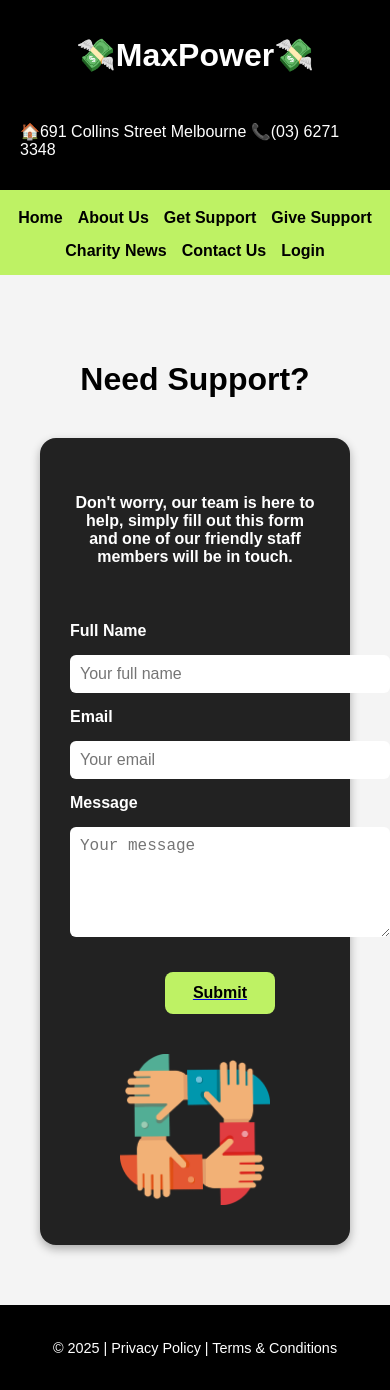
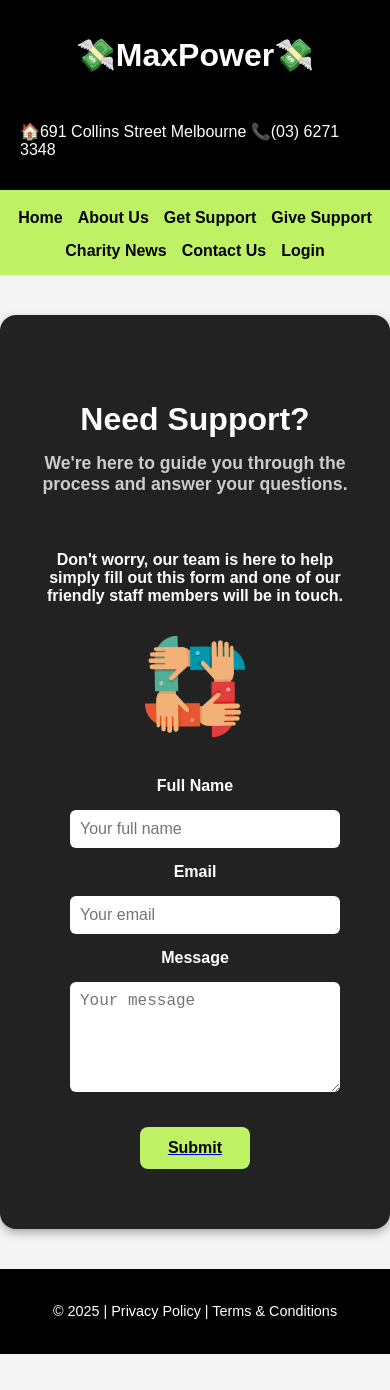
Before and after one commit to sneakzttv/ITO5032-Assignment-Repo, a Vue app: page /get-support in a window 390 px wide. After the commit the page ends 1354 px from the top, so only its background shows below. Built offline with nearby package versions, Linux system fonts and the light colour scheme.

Commit message:
Visual fixes
Corrected boxes.
Unified text sizes.

```diff
--- a/src/components/GetSupportPage.vue
+++ b/src/components/GetSupportPage.vue
@@ -2,19 +2,20 @@
   <main class="get-support-content">
     <div class="get-support-title">
       <h2>Need Support?</h2>
+      <p>We're here to guide you through the process and answer your questions.</p>
     </div>
 
     <div class="get-support-content-row">
-      <!-- Left text -->
-      <div class="get-support-content-left">
+      <div class="get-support-left-box">
         <p>
-          Don't worry, our team is here to help, simply fill out this form and one of our friendly
+          Don't worry, our team is here to help simply fill out this form and one of our friendly
           staff members will be in touch.
         </p>
+        <img src="../images/helping-hands.png" alt="Helping Hands" />
       </div>
 
-      <!-- Middle form -->
-      <div class="get-support-content-middle">
+      <!-- Right form -->
+      <div class="get-support-content-right">
         <form class="support-form">
           <label for="name">Full Name</label>
           <input type="text" id="name" name="name" placeholder="Your full name" required />
@@ -33,11 +34,6 @@
           </router-link>
         </form>
       </div>
-
-      <!-- Right image -->
-      <div class="get-support-content-right">
-        <img src="../images/helping-hands.png" />
-      </div>
     </div>
   </main>
 </template>
--- a/src/style/main.css
+++ b/src/style/main.css
@@ -193,14 +193,31 @@ footer {
 /* ===== GET SUPPORT PAGE ===== */
 .get-support-content {
   max-width: 1200px;
-  margin: 0 auto;
+  margin: 40px auto;
   padding: 60px 40px;
+  background-color: #222;
+  border-radius: 16px;
+  color: white;
+  box-shadow: 0 4px 10px rgba(0, 0, 0, 0.3);
+}
+
+.get-support-title {
+  text-align: center;
+  margin-bottom: 40px;
 }
 
 .get-support-title h2 {
   font-size: 2rem;
-  margin-bottom: 40px;
-  text-align: center;
+  margin-bottom: 15px;
+  color: white;
+}
+
+.get-support-title p {
+  font-size: 1.1rem;
+  color: #ccc;
+  max-width: 700px;
+  margin: 0 auto;
+  font-weight: bold;
 }
 
 .get-support-content-row {
@@ -208,27 +225,109 @@ footer {
   gap: 40px;
   flex-wrap: wrap;
   align-items: center;
-
-  background-color: #222;
-  color: #fff;
-  border-radius: 16px;
-  padding: 40px 30px;
-  box-shadow: 0 4px 10px rgba(0, 0, 0, 0.3);
+  font-weight: bold;
+  text-align: center;
 }
 
 .get-support-content-left {
   flex: 1;
+  min-width: 150px;
+  display: flex;
+  justify-content: center;
+  align-items: center;
+}
+
+.get-support-content-left img {
+  width: 120px;
+  height: auto;
+  border-radius: 12px;
+}
+
+.get-support-content-right {
+  flex: 1;
   min-width: 250px;
+}
+
+.get-support-content-right form {
   display: flex;
-  align-items: center;
-  justify-content: center;
-  text-align: center;
+  flex-direction: column;
+  gap: 15px;
+}
+
+.get-support-content-right label {
   font-weight: bold;
 }
 
-.get-support-content-middle {
+.get-support-content-right input,
+.get-support-content-right textarea {
+  padding: 10px;
+  border-radius: 6px;
+  border: none;
+  font-size: 1rem;
+  width: 100%;
+}
+
+.get-support-content-right input:focus,
+.get-support-content-right textarea:focus {
+  outline: 2px solid #bef264;
+}
+
+.get-support-content-right button {
+  background: #bef264;
+  color: #000;
+  font-weight: bold;
+  padding: 12px 28px;
+  border: none;
+  border-radius: 8px;
+  font-size: 1rem;
+  cursor: pointer;
+  margin-top: 10px;
+  transition: 0.2s;
+}
+
+.get-support-content-right button:hover {
+  background: #a3e635;
+}
+
+.get-support-left-box {
   flex: 1;
-  min-width: 300px;
+  max-width: 500px;
+  display: flex;
+  flex-direction: column;
+  align-items: center;
+  text-align: center;
+  gap: 15px;
+}
+
+.get-support-left-box img {
+  width: 250px;
+  height: auto;
+}
+
+/* ===== RESPONSIVE ===== */
+@media (max-width: 900px) {
+  .get-support-content-row {
+    flex-direction: column;
+    text-align: center;
+  }
+
+  .get-support-content-left,
+  .get-support-content-right {
+    min-width: 100%;
+  }
+
+  .get-support-content-left img {
+    width: 120px;
+    margin: 0 auto;
+  }
+
+  .get-support-left-box {
+    max-width: 100%;
+  }
+
+  .get-support-left-box img {
+    width: 100px;
+  }
 }
 
 /* ===== CONTACT FORM ===== */
@@ -280,7 +379,6 @@ footer {
   min-width: 250px;
 }
 
-/* ===== GET SUPPORT IMAGE ===== */
 .get-support-content-right img {
   max-width: 60%;
   height: auto;
@@ -291,14 +389,19 @@ footer {
 /* ===== GIVE SUPPORT PAGE ===== */
 .give-support-content {
   max-width: 1200px;
-  margin: 0 auto;
+  margin: 40px auto;
   padding: 60px 40px;
+  background-color: #222;
+  border-radius: 16px;
+  color: white;
+  box-shadow: 0 4px 10px rgba(0, 0, 0, 0.3);
 }
 
 .give-support-title h2 {
   font-size: 2rem;
+  text-align: center;
   margin-bottom: 40px;
-  text-align: center;
+  color: white;
 }
 
 .give-support-content-row {
@@ -306,37 +409,22 @@ footer {
   gap: 40px;
   flex-wrap: wrap;
   align-items: center;
-
-  background-color: #222;
-  color: #fff;
-  border-radius: 16px;
-  padding: 40px 30px;
-  box-shadow: 0 4px 10px rgba(0, 0, 0, 0.3);
 }
 
-.give-support-content-left {
-  flex: 1;
-  min-width: 250px;
-  display: flex;
-  align-items: center;
-  justify-content: center;
-  text-align: center;
-  font-weight: bold;
-}
-
-.give-support-content-middle {
-  flex: 1;
-  min-width: 300px;
-}
-
+.give-support-content-left,
+.give-support-content-middle,
 .give-support-content-right {
   flex: 1;
   min-width: 250px;
 }
 
-/* ===== GIVE SUPPORT IMAGE ===== */
+.give-support-content-left p {
+  text-align: center;
+  font-weight: bold;
+}
+
 .give-support-content-middle img {
-  max-width: 60%;
+  max-width: 80%;
   height: auto;
   display: block;
   margin: 0 auto;
@@ -433,6 +521,7 @@ footer {
 
 .contact-cta h2 {
   text-align: center;
+  font-size: 30px;
 }
 
 /* ===== CONTACT INFO ===== */
```
